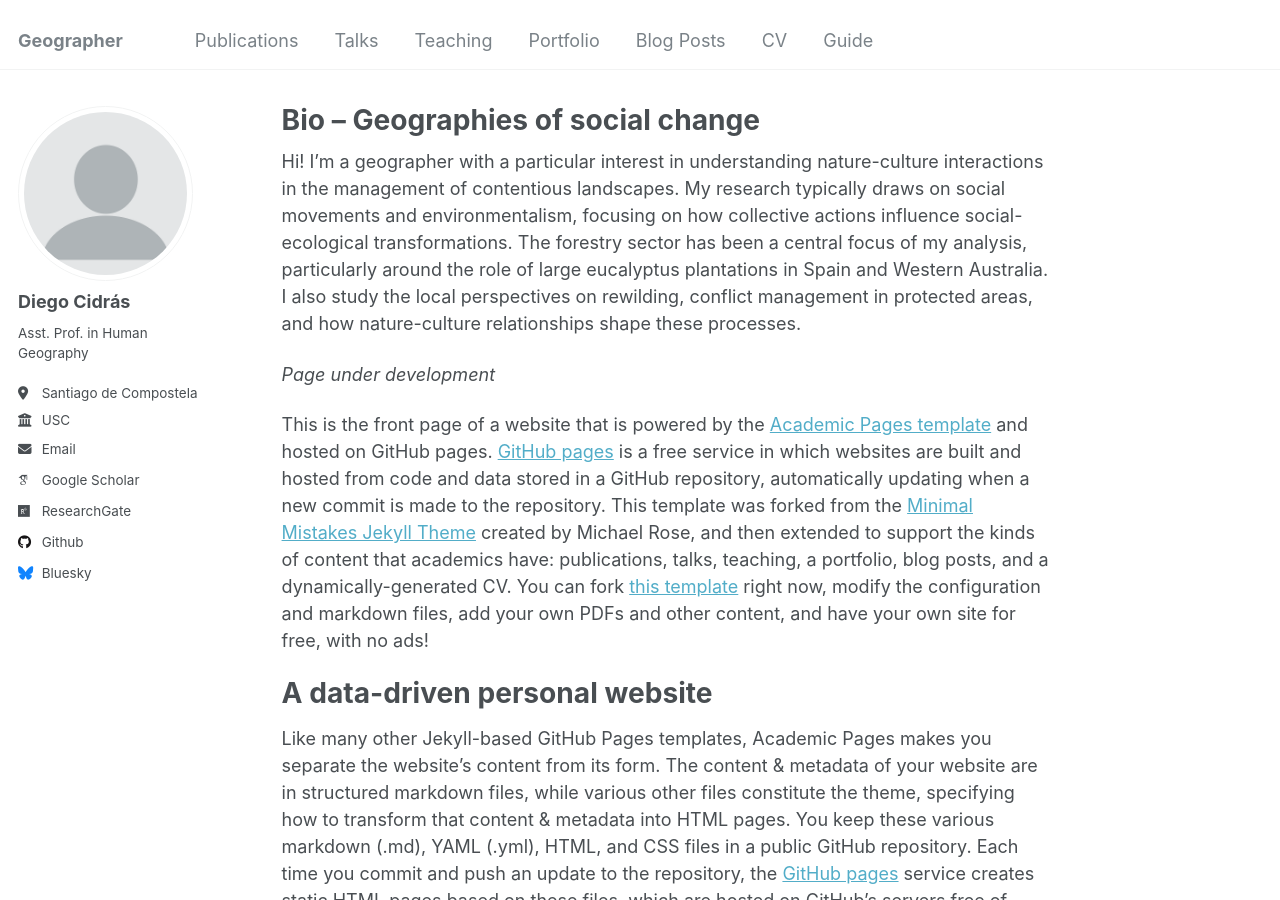
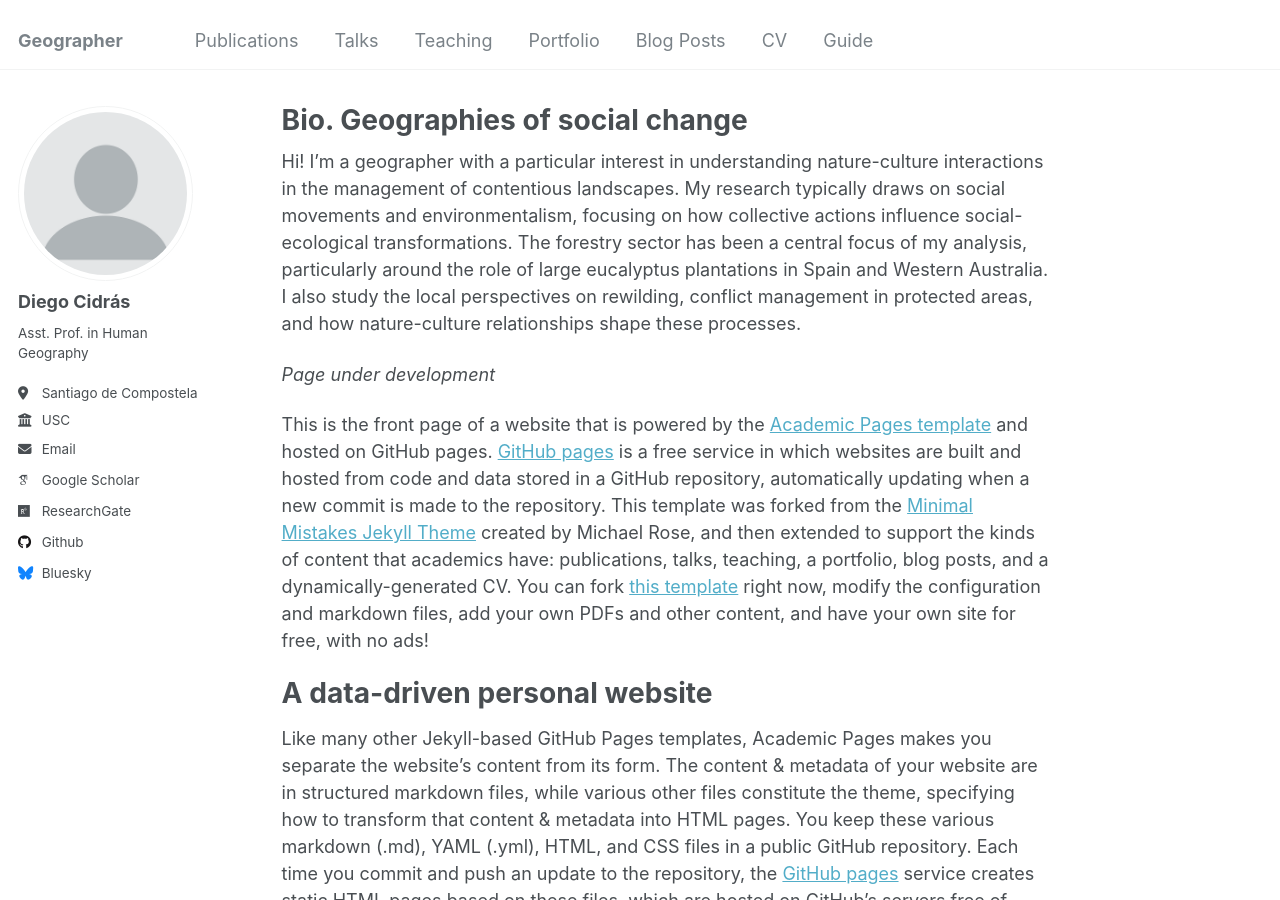
Before and after one commit to diegocidras/diegocidras.github.io, a Jekyll site: the page built from _pages/about.md, in a window 1280 px wide and 900 px high. Built offline with Jekyll 4.4.1, drawn with Linux system fonts in a browser that asks for light colours; some web fonts are replaced.

```diff
--- a/_pages/about.md
+++ b/_pages/about.md
@@ -1,6 +1,6 @@
 ---
 permalink: /
-title: "Bio – Geographies of social change"
+title: "Bio. Geographies of social change"
 author_profile: true
 redirect_from:
   - /about/
```
